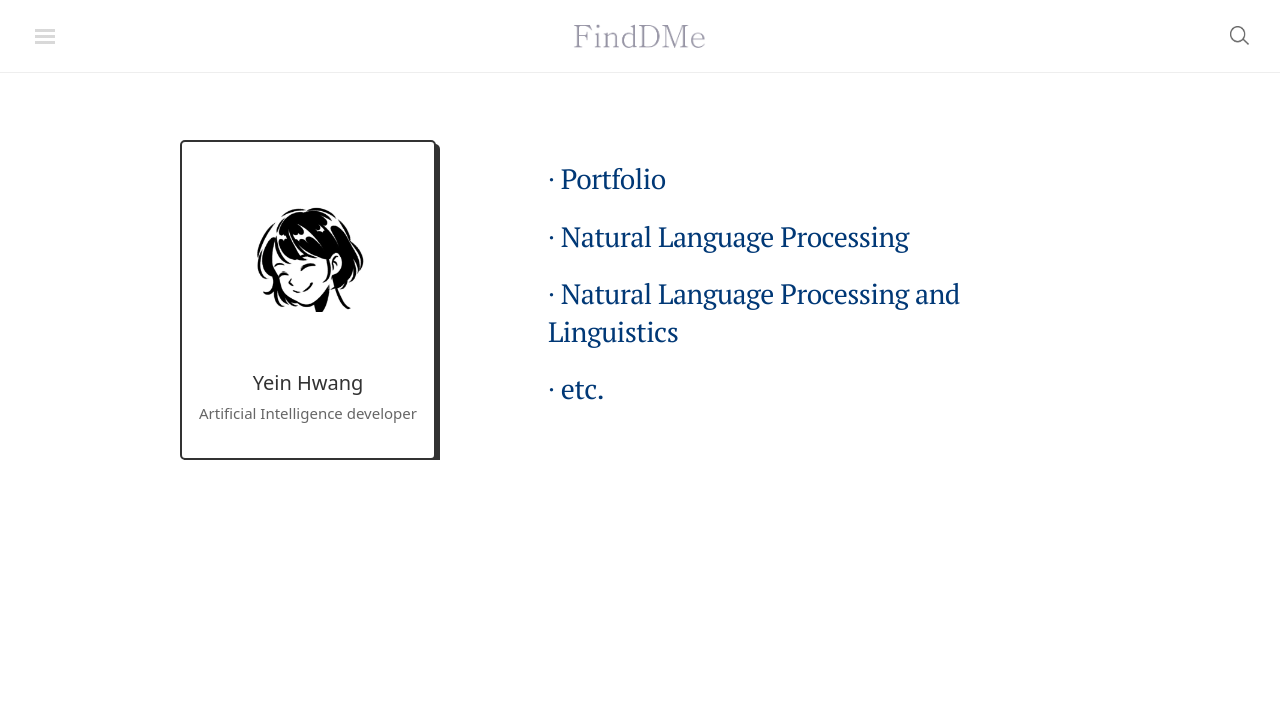
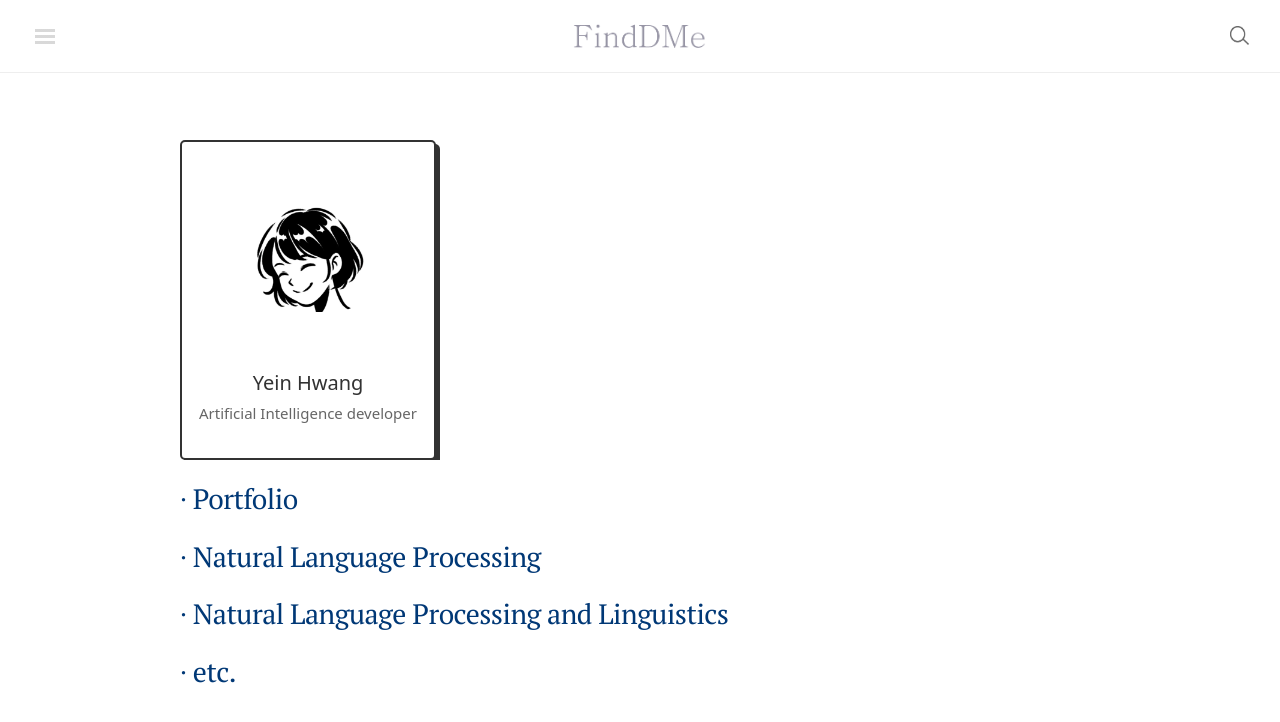
Before and after one commit to finddme/finddme.github.io, a Jekyll site: the page built from index.html, in a window 1280 px wide. Shown: the top 722 px of the page. Built offline with Jekyll 4.4.1, drawn with Linux system fonts in a browser that asks for light colours; nearby versions of some CDN libraries; comment, search, counter and statistics services are not loaded.

Commit message:
Update index.html

```diff
--- a/index.html
+++ b/index.html
@@ -34,7 +34,8 @@ title:   #Categories Home
 
 
 <!-- 홈이 홈일 때 -->
-<div class="card-expo" style="float: left; width: 40%; overflow-y: hidden">
+<!-- <div class="card-expo" style="float: left; width: 40%; overflow-y: hidden"> -->
+<div class="card-expo" style="overflow-y: hidden">
     <div class="card">
       <div class="card-photo"></div>
       <div class="card-title">Yein Hwang<br>
@@ -68,7 +69,8 @@ title:   #Categories Home
     {% endfor %}
   </div> -->
 <!--   <hr/> -->
-  <div class="tags-expo-list" style="float: left; width: 50%;">
+<!--   <div class="tags-expo-list" style="float: left; width: 50%;"> -->
+  <div class="tags-expo-list">
     {% for tag in site.home %}
     <li style="margin-bottom: -0.7rem;">
       <h2 id="{{ tag[0] | slugify }}">{{ tag[0] }}</h2>
```
